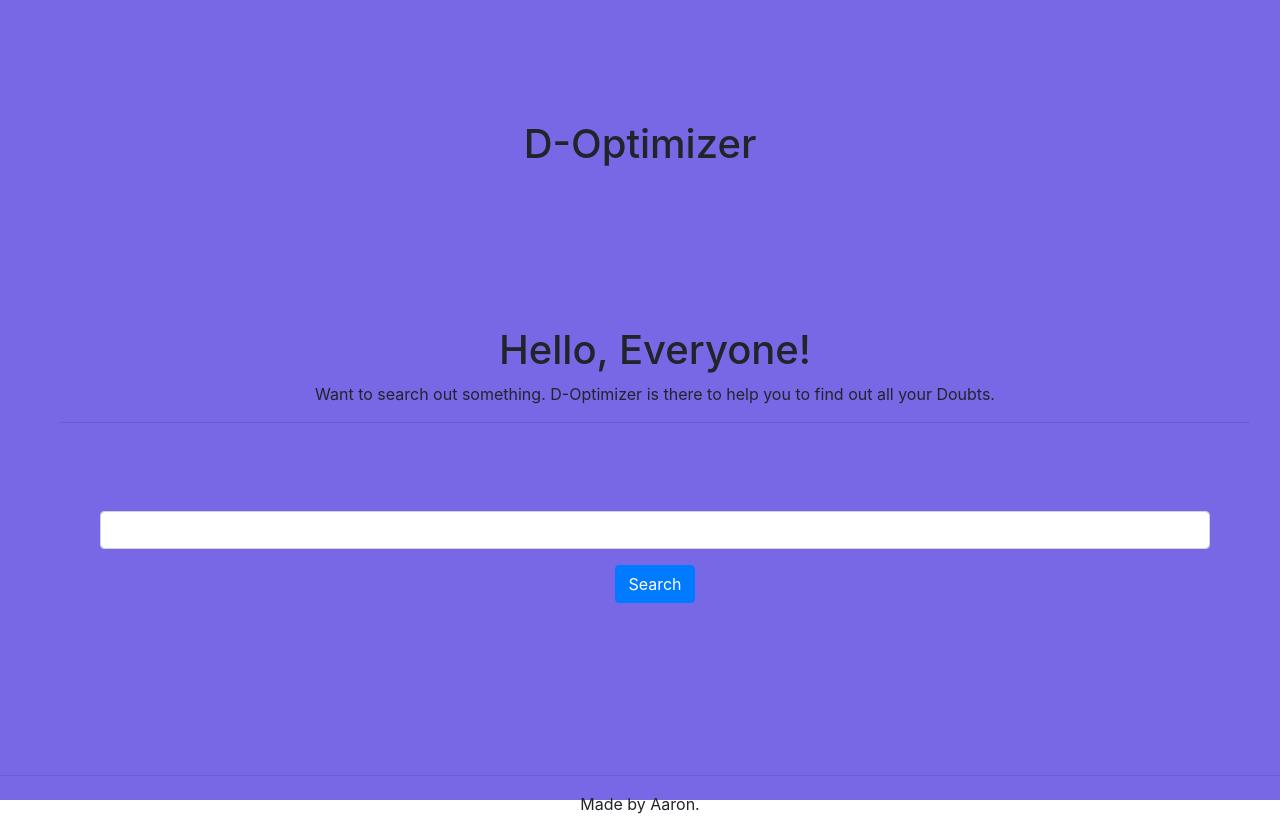
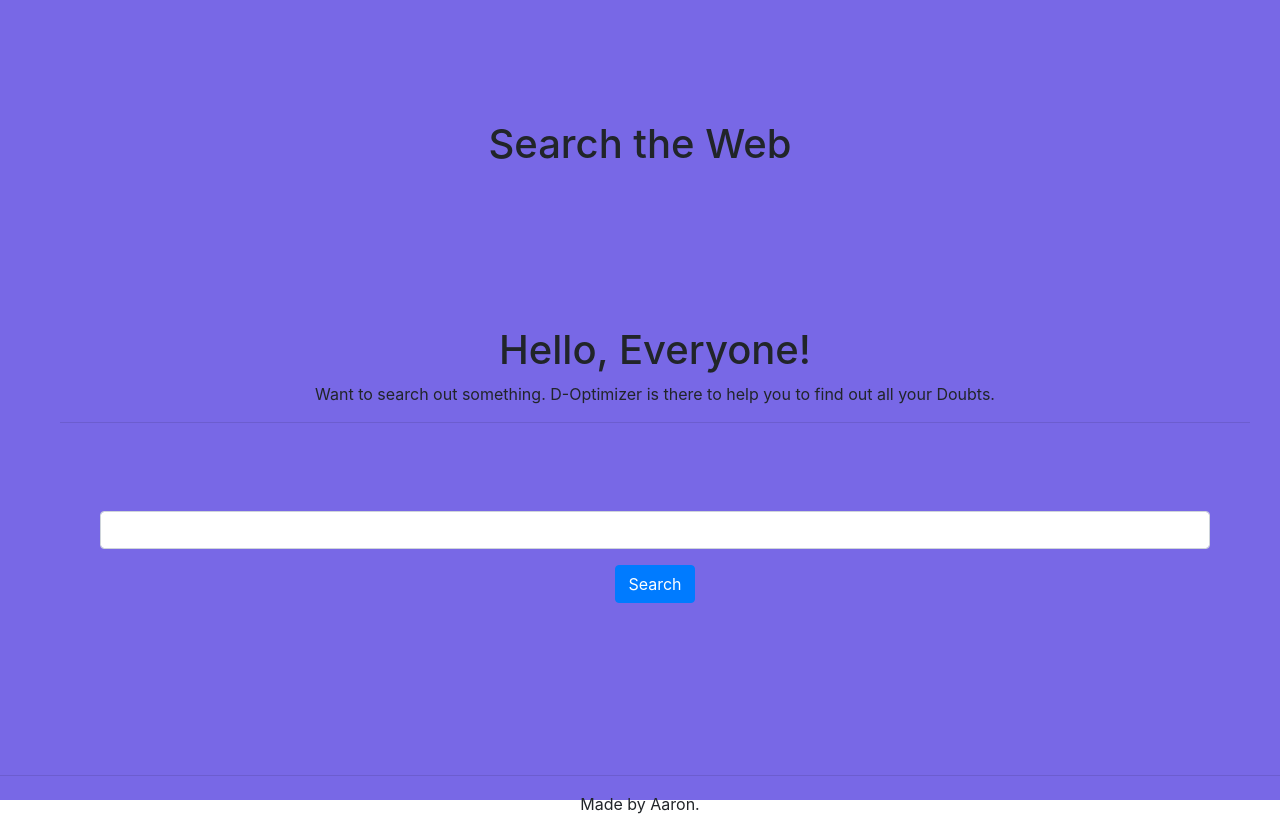
Before and after one commit to aaron-creator/Search-Engine, a React (Create React App) app: page / in a window 1280 px wide. Built offline with nearby package versions, Linux system fonts and the light colour scheme.

Commit message:
updated.

```diff
--- a/src/App.js
+++ b/src/App.js
@@ -1,5 +1,4 @@
 import React, { Component, StyleSheet } from "react";
-import "bootstrap/dist/css/bootstrap.min.css";
 import Home from "./components/Home";
 class App extends Component {
   constructor(props) {
@@ -10,7 +9,7 @@ class App extends Component {
 
       <div className="containerholder">
         <div className="top-container">
-          <h1 className="logoName">D-Optimizer</h1>
+          <h1 className="logoName">Search the Web</h1>
         </div>
         <div className="middle-container">
           <Home />
```
